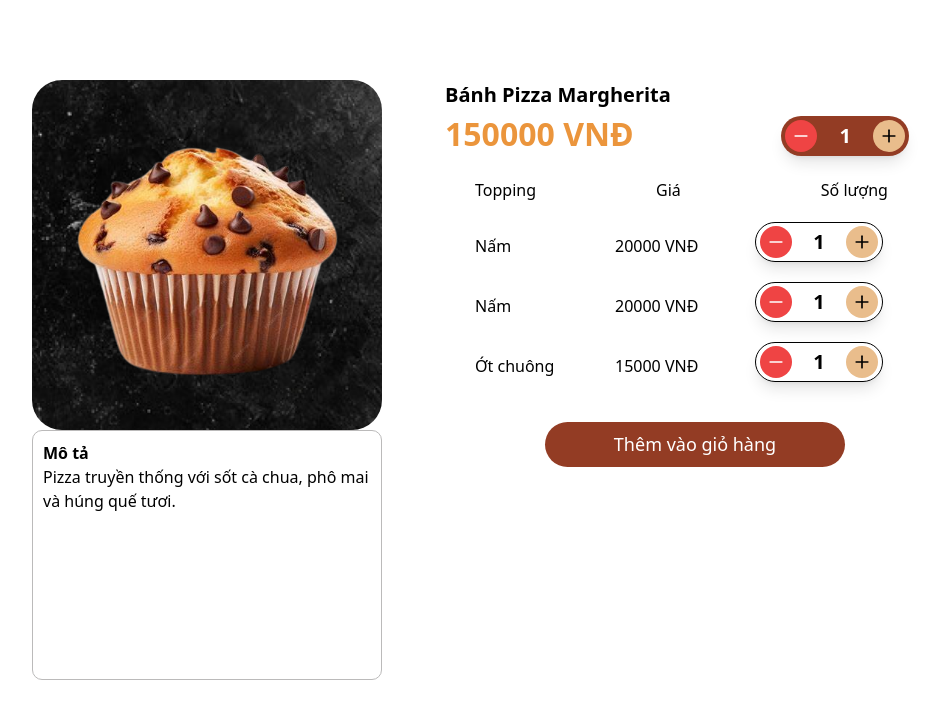
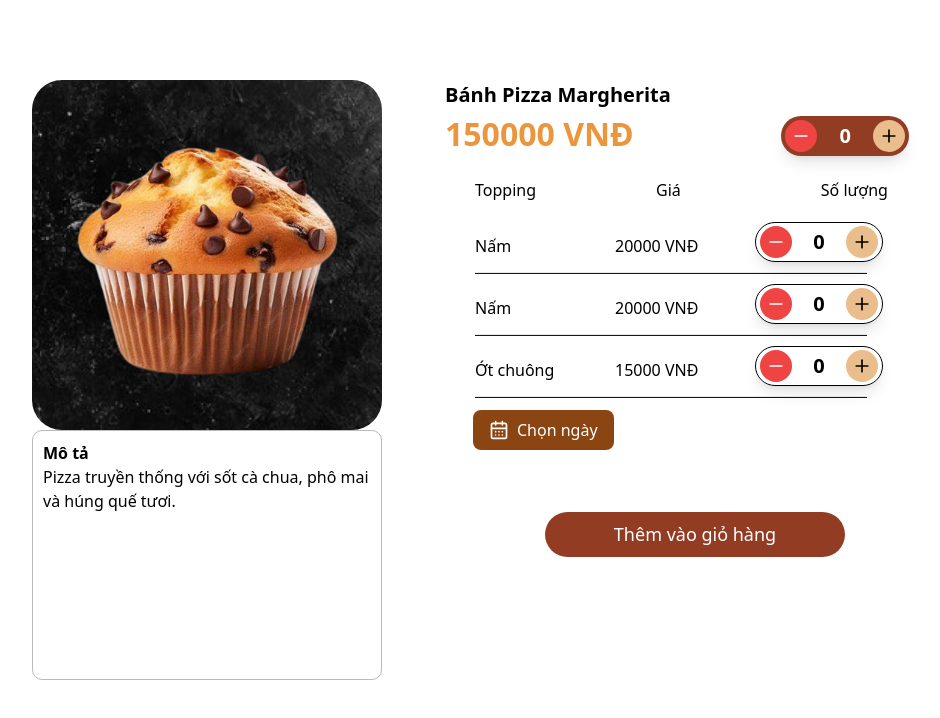
Before and after one commit to devkcng/bakery-store, a Next.js app: page / in a window 1280 px wide. Shown: the top 718 px of the page, without its empty margins (136-1076 px from the left). Built offline with nearby package versions, Linux system fonts and the light colour scheme; a web font is replaced by a local one.

Commit message:
modify: add datepicker

```diff
--- a/src/app/page.tsx
+++ b/src/app/page.tsx
@@ -3,7 +3,7 @@ import Header from "@/components/header/header";
 import ItemCard, { ItemProps } from "@/components/item-card/item-card";
 import MenuTabs from "@/components/menu-tabs/menu-tabs";
 import SearchBar from "@/components/search-bar/search-bar";
-import MenuSection from "@/components/section/menu-section/menu-section";
+import MenuSection from "@/components/section/menu-section";
 
 import RecipeMainpage from "@/components/recipeMainpage/recipeMainpage";
 import { useCallback, useState } from "react";
--- a/src/components/CartItem/cartItem.css
+++ b/src/components/CartItem/cartItem.css
@@ -67,7 +67,7 @@
   margin-left: 30px;
 }
 .separateLine {
-  width: 65%;
+  width: 70%;
   height: 2px;
   background-color: rgb(23, 24, 23);
 }
--- a/src/components/CartItem/cartItem.tsx
+++ b/src/components/CartItem/cartItem.tsx
@@ -2,6 +2,7 @@ import React, { FC } from "react";
 import Image from "next/image";
 import "./cartItem.css";
 import QuantityButton from "../button/quantity-btn";
+import DateSelector from "../date-picker/DatePicker";
 
 type Topping = {
   toppingId: string; // Mã topping
@@ -72,10 +73,8 @@ const CartItem: FC<CartItemProps> = ({ product }) => {
           </div>
           {toppings &&
             toppings.map((item) => (
-              <div
-                key={item.toppingId}
-                className="topptingAttributeContainer flex items-baseline"
-              >
+              <div key={item.toppingId}>
+                <div className="topptingAttributeContainer flex items-baseline">
                   <div className="topptingAttribute">{`${
                     item.toppingName === "" ? "Nho khô" : item.toppingName
                   }`}</div>
@@ -88,7 +87,13 @@ const CartItem: FC<CartItemProps> = ({ product }) => {
                     <QuantityButton className="border border-black "></QuantityButton>
                   </div>
                 </div>
+
+                <hr className="separateLine" />
+              </div>
             ))}
+        </div>
+        <div className="mt-3  ml-7">
+          <DateSelector></DateSelector>
         </div>
         <button id="btnAddToCart" type="button">
           Thêm vào giỏ hàng
--- a/src/components/button/quantity-btn.tsx
+++ b/src/components/button/quantity-btn.tsx
@@ -11,7 +11,7 @@ type QuantityButtonProps = {
 };
 
 const QuantityButton: FC<QuantityButtonProps> = ({
-  initialQuantity = 1,
+  initialQuantity = 0,
   minQuantity = 0,
   maxQuantity = 99,
   className = "",
```
Lines whose indentation alone changed are shown as unchanged.
